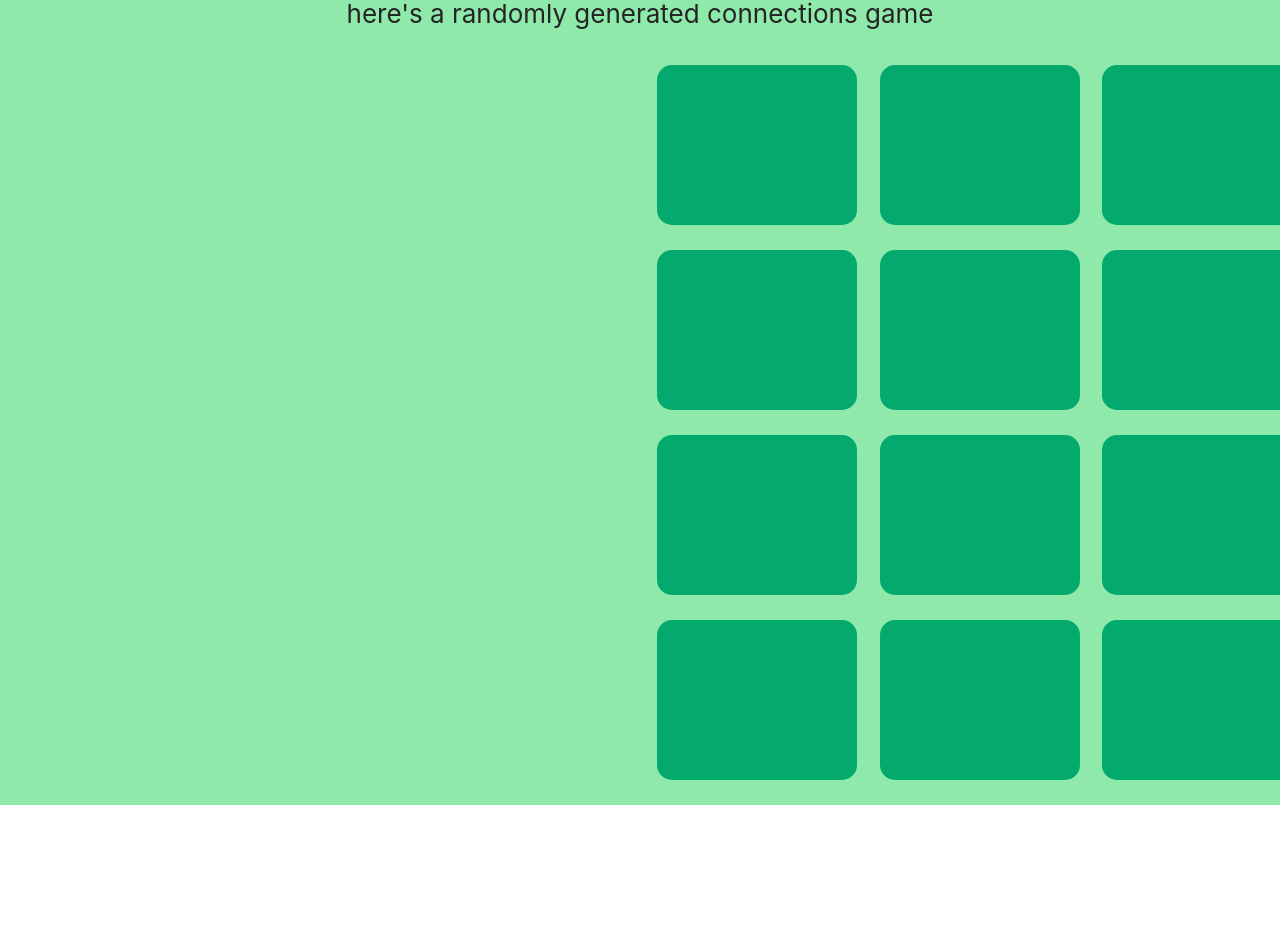
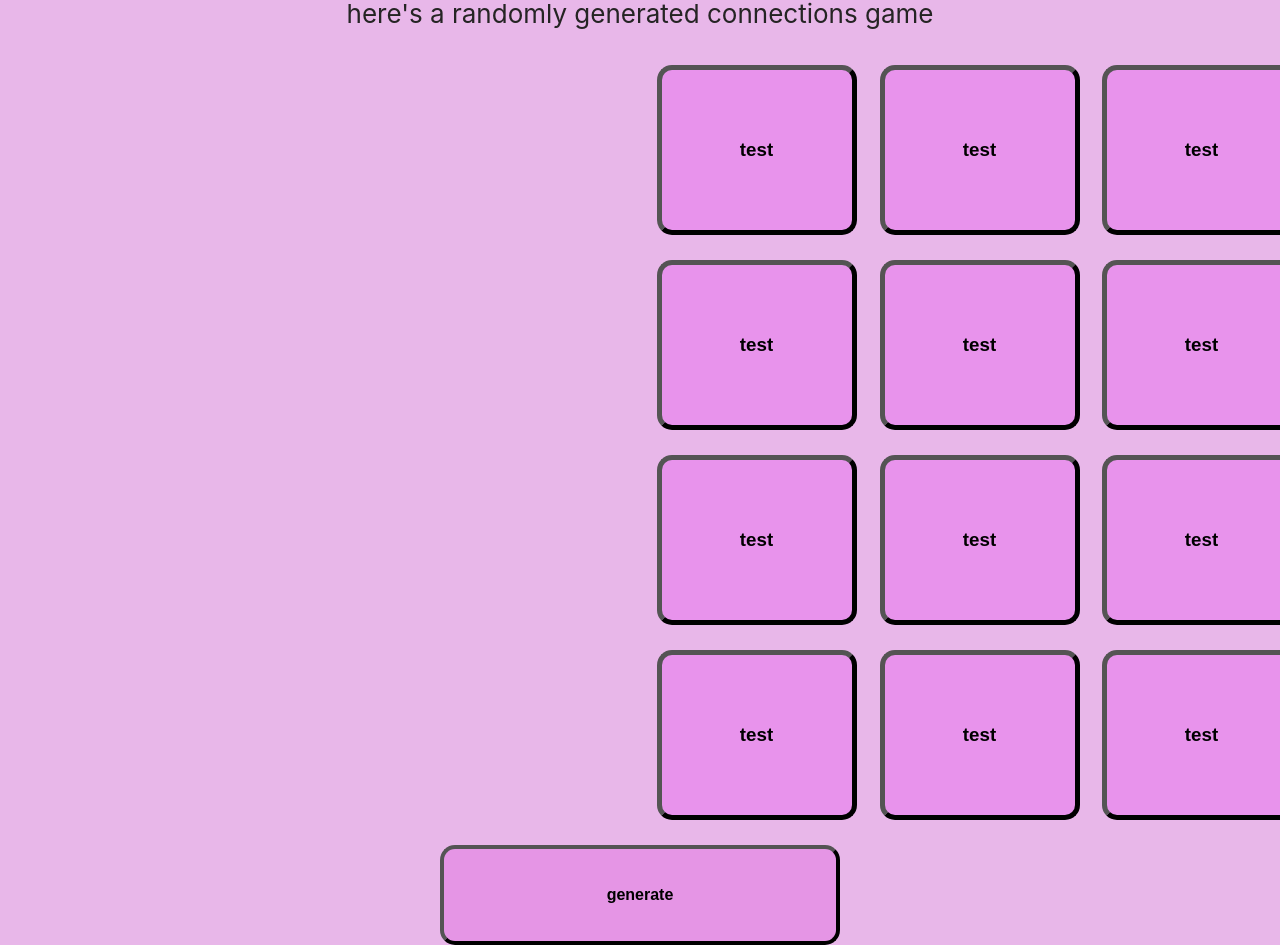
Before and after one commit to nvs119/connections-generator, a React (Create React App) app: page / in a window 1280 px wide. Shown: the part 28-973 px from the top of the page. Before the commit the page ends 833 px from the top, so only its background shows below. Built offline with nearby package versions, Linux system fonts and the light colour scheme.

Commit message:
borders and pink and generate button

```diff
--- a/src/App.css
+++ b/src/App.css
@@ -14,7 +14,7 @@
 }
 
 .App-header {
-  background-color: #8ee9ab;
+  background-color: #e8b7e9;
   min-height: 100vh;
   display: flex;
   flex-direction: column;
--- a/src/App.js
+++ b/src/App.js
@@ -1,5 +1,6 @@
 import './App.css';
 import Grid from './Grid.js';
+import GenerateButton from "./Generate.js";
 
 function App() {
   return (
@@ -9,6 +10,7 @@ function App() {
           here's a randomly generated connections game
         </p>
         <Grid />
+        <GenerateButton />
       </header>
     </div>
   );
--- a/src/Card.css
+++ b/src/Card.css
@@ -1,8 +1,9 @@
 .wordBox {
   width: 200px;
-  height: 160px;
-  border: none;
-  background-color: #04AA6D;
+  height: 170px;
+  border-width: 5px;
+  border-color:black;
+  background-color: #e893ec;
   padding: 14px 28px;
   font-size: 16px;
   cursor: pointer;
--- a/src/Card.js
+++ b/src/Card.js
@@ -9,6 +9,7 @@ export default function Card({children}) {
     return (
         <div isDraggable={false}>
             <button className="wordBox" onClick={() => changeText("newText")}>
+                <h3>test</h3>
                 {children}
             </button>
         </div>
--- /dev/null
+++ b/src/Generate.css
@@ -0,0 +1,13 @@
+.generateButton {
+    width: 400px;
+    height: 100px;
+    border-width: 4px;
+    background-color:rgb(229, 149, 229);
+    border-color: black;
+    padding: 14px 28px;
+    font-size: 16px;
+    text-align: center;
+    align-items: left;
+    position: relative;
+    border-radius: 15px;
+}
--- a/src/Generate.js
+++ b/src/Generate.js
@@ -1,8 +1,10 @@
-export function GenerateButton() {
+import "./Generate.css";
+
+export default function GenerateButton() {
     return (
         <div>
-            <button>
-
+            <button className="generateButton">
+                <p><b>generate</b></p>
             </button>
         </div>
     )
--- a/src/Grid.css
+++ b/src/Grid.css
@@ -19,7 +19,7 @@
 }
 
 .react-grid-item.react-grid-placeholder {
-    background: #000;
+    background: #f5b9e1;
     opacity: 0.1;
     transition-duration: 100ms;
     z-index: 2;
--- a/src/Grid.js
+++ b/src/Grid.js
@@ -28,7 +28,7 @@ const Grid = () => {
         className="react-grid-layout"
         layout={layout}
         cols={4}
-        rowHeight={175}
+        rowHeight={185}
         width={900}
         maxRows={4}
         maxCols={4}>
```
